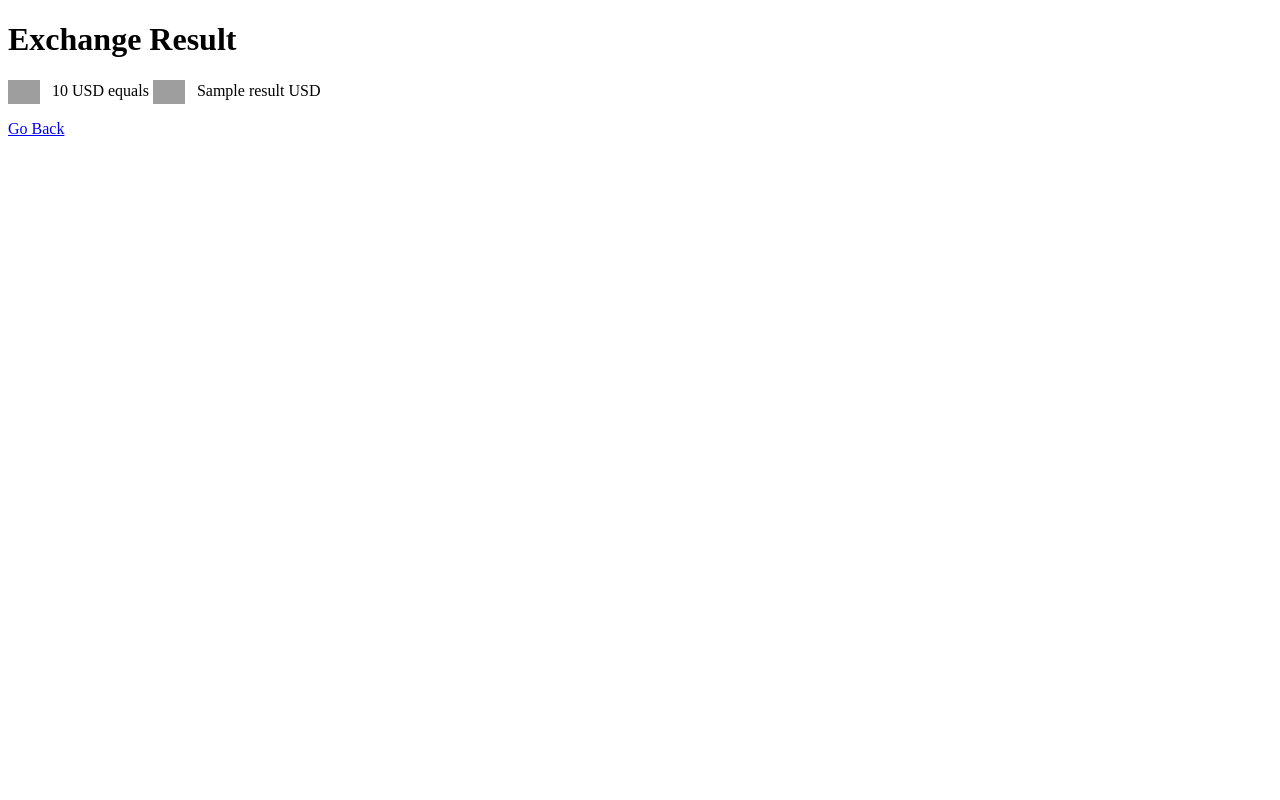
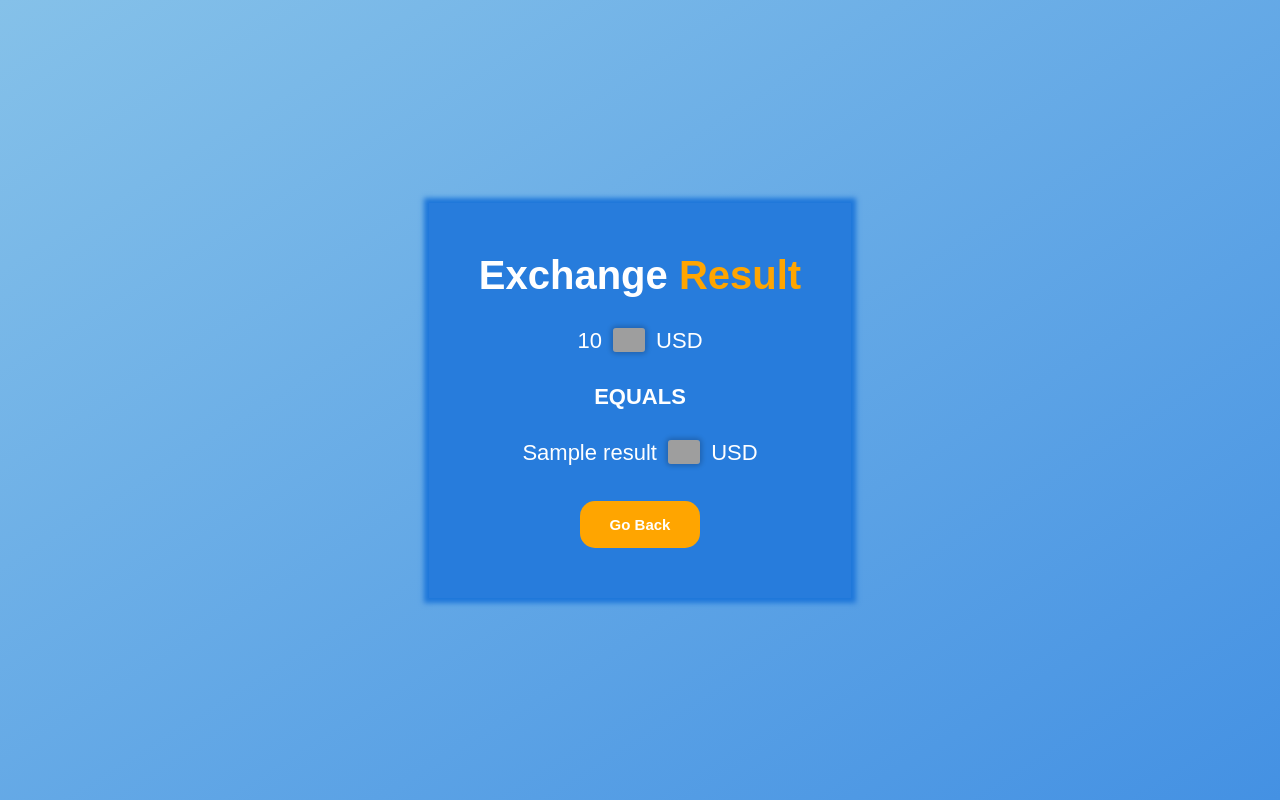
Before and after one commit to karolgacon/simplyCurrencyExchanger, a Flask app: template templates/result.html in a window 1280 px wide. Run offline with Flask 3, Linux system fonts and the light colour scheme; the template is opened without the code that fills it: most values are stand-ins (such as "Sample title", 1, 10 or a date in 2020); grey boxes are pictures that could not be loaded.

Commit message:
style: added styling of website

```diff
--- /dev/null
+++ b/static/result.css
@@ -0,0 +1,87 @@
+/* Resetowanie marginesów i paddingów */
+* {
+    box-sizing: border-box;
+    margin: 0;
+    padding: 0;
+}
+
+/* Stylizowanie tła i tekstu */
+body {
+    display: flex;
+    justify-content: center;
+    align-items: center;
+    text-align: center;
+    height: 100vh;
+    font-family: Arial, sans-serif;
+    background: linear-gradient(to bottom right, #85C1E9, #4491e3);
+    color: white;
+    padding: 0;
+    margin: 0;
+}
+
+/* Kontener główny */
+main {
+    height: 100%;
+    width: 100%;
+    display: flex;
+    flex-direction: column;
+    justify-content: center;
+    align-items: center;
+}
+
+.box{
+     background-color: #277cdc;
+     padding: 50px;
+        box-shadow: 0 0 5px 5px #1e77da;
+}
+
+/* Stylizacja nagłówka */
+h1 {
+    font-size: 2.5em;
+    margin-bottom: 20px;
+}
+
+span{
+    color: #FFA500; /* Pomarańczowy akcent */
+}
+
+/* Stylizacja akapitu */
+p {
+    font-size: 22px;
+    margin: 30px 0;
+}
+
+.equals{
+    font-weight: bold;
+    text-transform: uppercase;
+}
+
+/* Stylizacja obrazków flag */
+.flag {
+    width: 32px;
+    height: auto;
+    vertical-align: middle;
+    margin: -3px 5px 0 5px;
+    box-shadow: 0 0 5px 2px rgba(0, 0, 0, 0.2); /* Dodanie cienia */
+    border-radius: 3px; /* Zaokrąglenie rogów flag */
+}
+
+/* Stylizacja przycisku */
+a {
+    display: inline-block;
+    margin-top: 5px;
+    padding: 15px 30px;
+    background-color: #FFA500;
+    color: white;
+    text-decoration: none;
+    font-weight: 700;
+    font-size: 15px;
+    border-radius: 15px;
+    cursor: pointer;
+    transition-duration: 0.2s;
+}
+
+/* Zmiana koloru przycisku po najechaniu */
+a:hover {
+    background-color: #CC8400;
+}
--- a/templates/result.html
+++ b/templates/result.html
@@ -5,24 +5,19 @@
     <meta name="viewport"
           content="width=device-width, user-scalable=no, initial-scale=1.0, maximum-scale=1.0, minimum-scale=1.0">
     <meta http-equiv="X-UA-Compatible" content="ie=edge">
+    <link rel="stylesheet" href="{{ url_for('static', filename='result.css') }}">
+       <link rel="icon" type="image/x-icon" href="{{ url_for('static', filename='Hopstarter-Soft-Scraps-Coin.ico') }}">
     <title>Exchange Result</title>
-    <style>
-        .flag {
-            width: 32px;
-            height: auto;
-            vertical-align: middle;
-            margin-right: 8px;
-        }
-    </style>
 </head>
 <body>
-    <h1>Exchange Result</h1>
-    <p>
-        <img class="flag" src="https://flagcdn.com/{{ from_currency_code[:2].lower() }}.svg" alt="flag of {{ from_currency }}">
-        {{ amount }} {{ from_currency }} equals
-        <img class="flag" src="https://flagcdn.com/{{ to_currency_code[:2].lower() }}.svg" alt="flag of {{ to_currency }}">
-        {{ result }} {{ to_currency }}
-    </p>
-    <a href="/">Go Back</a>
+    <main>
+        <div class="box">
+            <h1>Exchange <span>Result</span></h1>
+                <p>{{ amount }}  <img class="flag" src="https://flagcdn.com/{{ from_currency_code[:2].lower() }}.svg" alt="flag of {{ from_currency }}"> {{ from_currency }}</p>
+                <p class="equals"> equals</p>
+                <p>{{ result }}  <img class="flag" src="https://flagcdn.com/{{ to_currency_code[:2].lower() }}.svg" alt="flag of {{ to_currency }}"> {{ to_currency }}</p>
+            <a href="/">Go Back</a>
+        </div>
+    </main>
 </body>
 </html>
```
Also changed, not shown: static/style.css (+40 -6 lines), templates/index.html (+5 -2 lines), static/Hopstarter-Soft-Scraps-Coin.ico (added).
